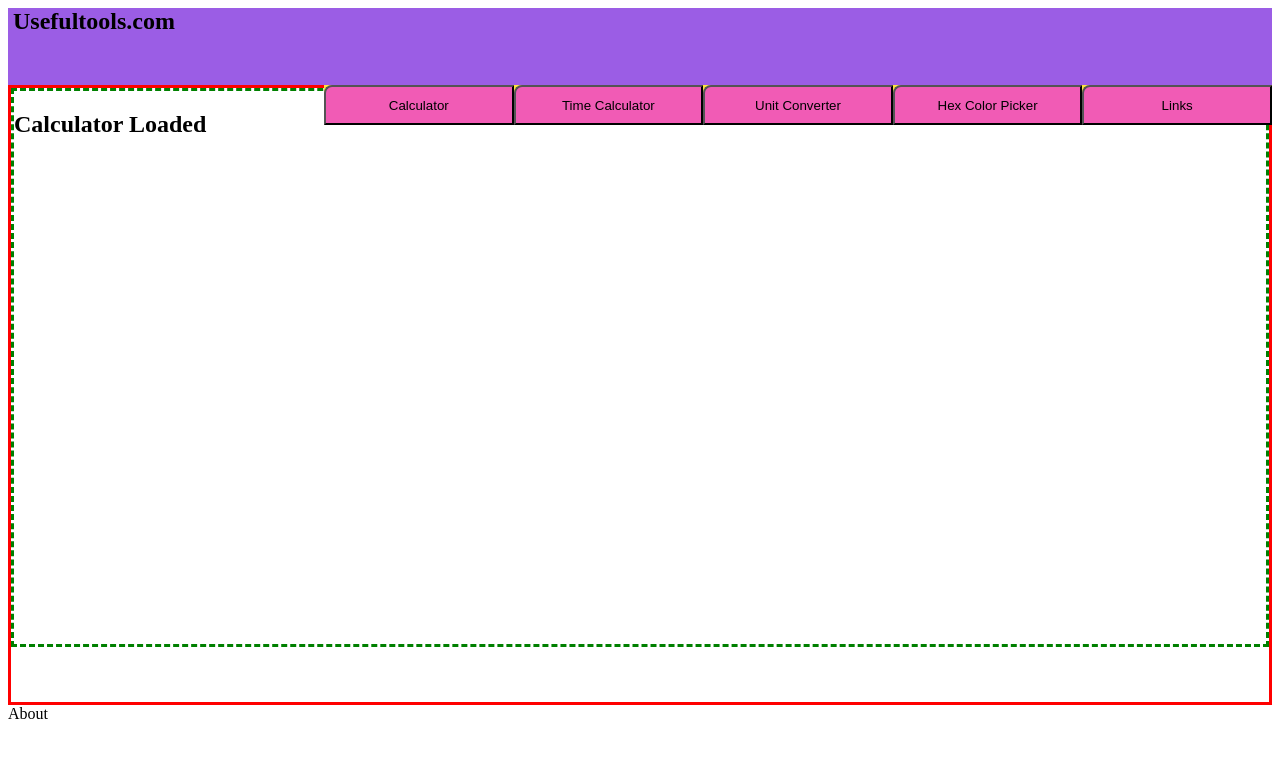
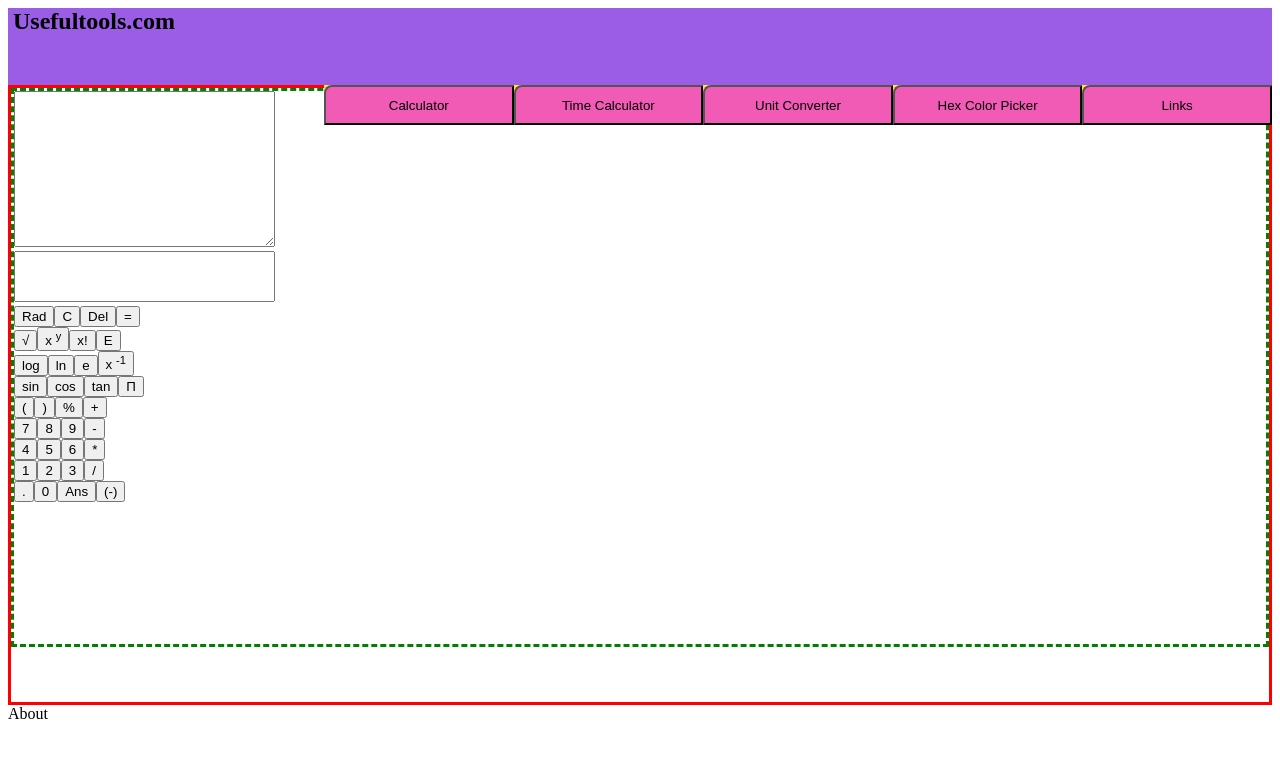
Before and after one commit to adamnnoli/usefultools, a Vue app: page / in a window 1280 px wide. Shown: the top 758 px of the page. Built offline with nearby package versions, Linux system fonts and the light colour scheme.

Commit message:
Created Calculator Layout

```diff
--- a/src/components/calculator.vue
+++ b/src/components/calculator.vue
@@ -1,12 +1,75 @@
 <template>
   <div id="calculator">
-    <h2>Calculator Loaded</h2>
+    <textarea name="calcOutput" id="calcOutput" cols="30" rows="10"></textarea>
+    <textarea style="resize:none" name="calcInput" id="calcInput" cols="30" rows="3"></textarea>
+    <br />
+    <button v-if="inDeg" @click="changeMode">Rad</button>
+    <button v-if="!inDeg" @click="changeMode">Deg</button>
+    <button>C</button>
+    <button>Del</button>
+    <Button>=</Button>
+    <br />
+    <button>&#8730;</button>
+    <button>
+      x
+      <sup>y</sup>
+    </button>
+    <button>x!</button>
+    <button>E</button>
+    <br />
+    <button>log</button>
+    <button>ln</button>
+    <button>e</button>
+    <button>
+      x
+      <sup>-1</sup>
+    </button>
+    <br />
+    <button>sin</button>
+    <button>cos</button>
+    <button>tan</button>
+    <button>&Pi;</button>
+    <br />
+    <button>(</button>
+    <button>)</button>
+    <button>%</button>
+    <button>+</button>
+    <br />
+    <button>7</button>
+    <button>8</button>
+    <button>9</button>
+    <button>-</button>
+    <br />
+    <button>4</button>
+    <button>5</button>
+    <button>6</button>
+    <button>*</button>
+    <br />
+    <button>1</button>
+    <button>2</button>
+    <button>3</button>
+    <button>/</button>
+    <br />
+    <button>.</button>
+    <button>0</button>
+    <button>Ans</button>
+    <button>(-)</button>
   </div>
 </template>
 
 <script>
 export default {
-  name: "calculator"
+  name: "calculator",
+  data() {
+    return {
+      inDeg: true
+    };
+  },
+  methods: {
+    changeMode() {
+      this.inDeg = !this.inDeg;
+    }
+  }
 };
 </script>
 
```
Also changed, not shown: logic.js (+7 -13 lines).
